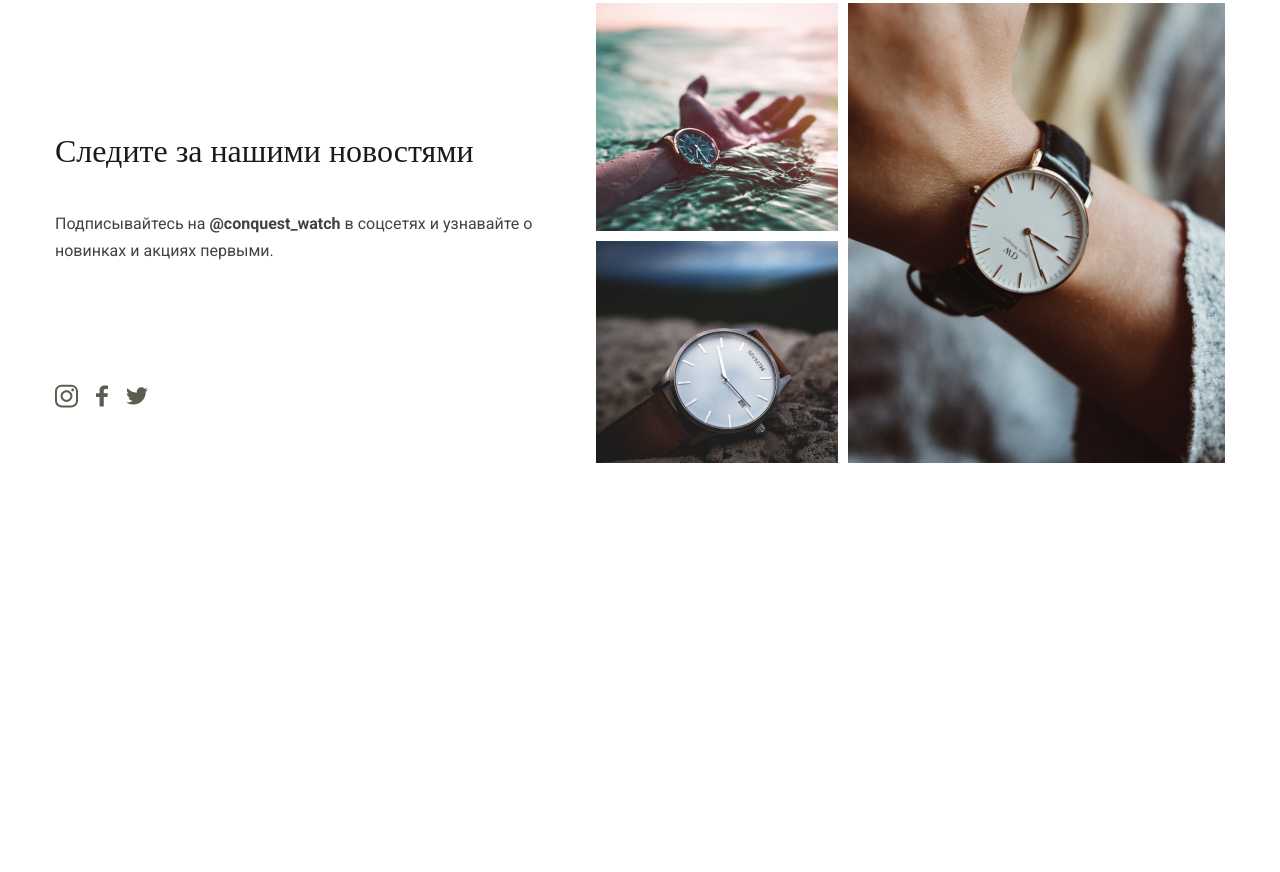
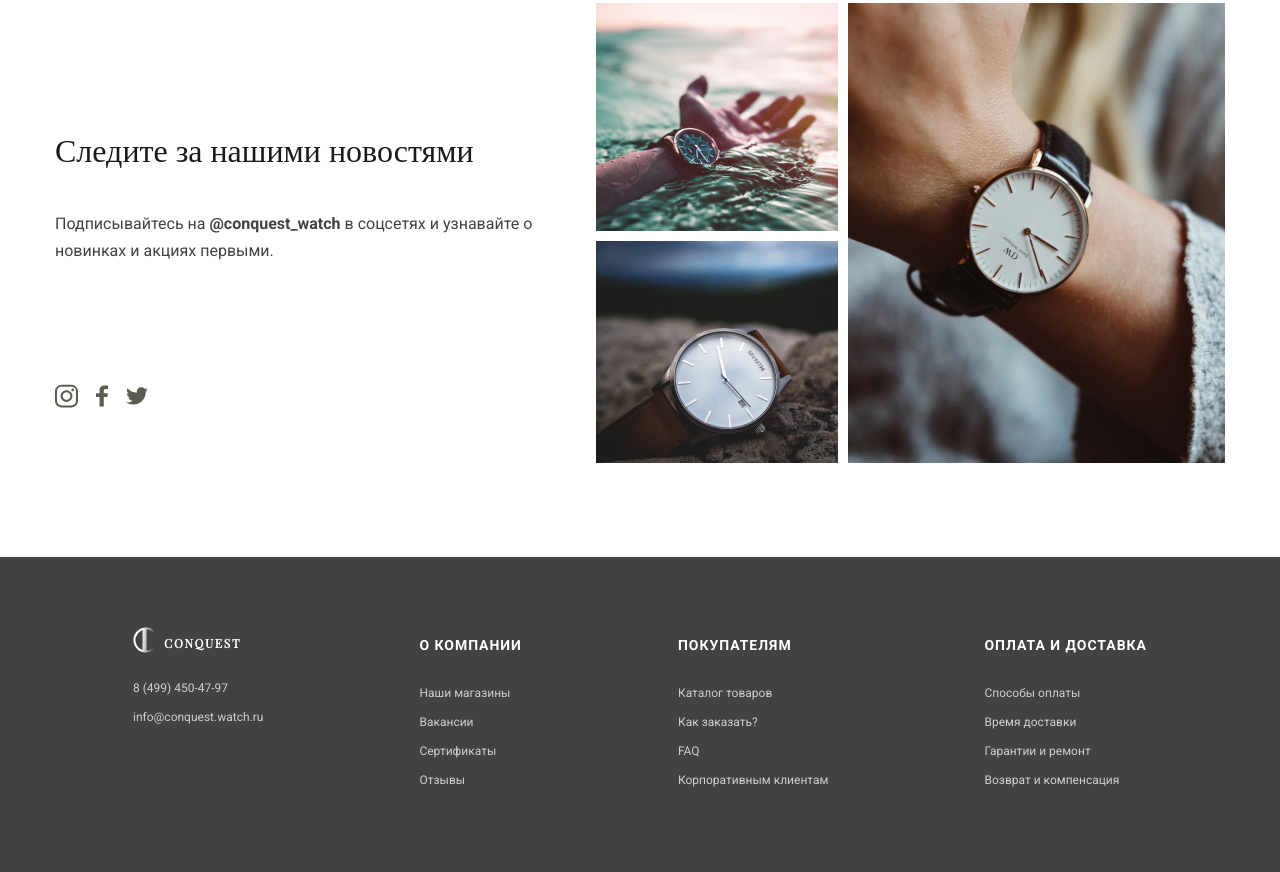
Before and after one commit to AlexVlasova/IT-start__conquest, a plain HTML site: page index.html in a window 1280 px wide. Shown: the part 2190-3062 px from the top of the page. Before the commit the page ends 2747 px from the top, so only its background shows below. Drawn offline with nearby package versions, Linux system fonts and the light colour scheme.

Commit message:
add footer

```diff
--- a/index.html
+++ b/index.html
@@ -176,5 +176,46 @@
             </div>
         </section>
     </main>
+    <footer class="footer">
+        <div class="container">
+            <div class="footer__info">
+                <div class="logo">
+                    <div class="logo_pic">
+                        <img src="img/logo-white.svg" alt="">
+                    </div>
+                    <div class="logo__name">CONQUEST</div>
+                </div>
+                <a href="tel:+84994504797" class="footer__link">8 (499) 450-47-97</a>
+                <a href="mailto:info@conquest.watch.ru"  class="footer__link">info@conquest.watch.ru</a>
+            </div>
+            <div class="footer__about">
+                <div class="footer__title">о компании</div>
+                <ul class="footer__list">
+                    <li class="footer__item"><a href="" class="footer__link">Наши магазины</a></li>
+                    <li class="footer__item"><a href="" class="footer__link">Вакансии</a></li>
+                    <li class="footer__item"><a href="" class="footer__link">Сертификаты</a></li>
+                    <li class="footer__item"><a href="" class="footer__link">Отзывы</a></li>
+                </ul>
+            </div>
+            <div class="footer__customers">
+                <div class="footer__title">покупателям</div>
+                <ul class="footer__list">
+                    <li class="footer__item"><a href="" class="footer__link">Каталог товаров</a></li>
+                    <li class="footer__item"><a href="" class="footer__link">Как заказать?</a></li>
+                    <li class="footer__item"><a href="" class="footer__link">FAQ</a></li>
+                    <li class="footer__item"><a href="" class="footer__link">Корпоративным клиентам</a></li>
+                </ul>
+            </div>
+            <div class="footer__delivery">
+                <div class="footer__title">оплата и доставка</div>
+                <ul class="footer__list">
+                    <li class="footer__item"><a href="" class="footer__link">Способы оплаты</a></li>
+                    <li class="footer__item"><a href="" class="footer__link">Время доставки</a></li>
+                    <li class="footer__item"><a href="" class="footer__link">Гарантии и ремонт</a></li>
+                    <li class="footer__item"><a href="" class="footer__link">Возврат и компенсация</a></li>
+                </ul>
+            </div>
+        </div>
+    </footer>
 </body>
 </html>
--- /dev/null
+++ b/styles/_footer.scss
@@ -0,0 +1,37 @@
+.footer {
+    background-color: #444240;
+    padding: 70px 0;
+
+    .container {
+        @include flex;
+        justify-content: space-around;
+    }
+
+    .logo {
+        margin-bottom: 23px;
+        color: $white;
+        font-weight: 700;
+        font-size: 14px;
+        line-height: 19px;
+    }
+
+    &__title {
+        margin-top: 10px;
+        margin-bottom: 33px;
+        font-weight: 700;
+        font-size: 14px;
+        line-height: 16px;
+        letter-spacing: 0.07em;
+        text-transform: uppercase;
+        color: $white;
+    }
+
+    &__link {
+        display: block;
+        margin-bottom: 15px;
+        text-decoration: none;
+        font-size: 12px;
+        line-height: 14px;
+        color: rgba(255, 255, 255, 0.75);
+    }
+}
--- a/styles/style.scss
+++ b/styles/style.scss
@@ -4,3 +4,4 @@
 @import "popular";
 @import "quality";
 @import "social";
+@import "footer";
```
Also changed, not shown: img/logo-white.svg (added), styles/style.min.css, 1 other file.
